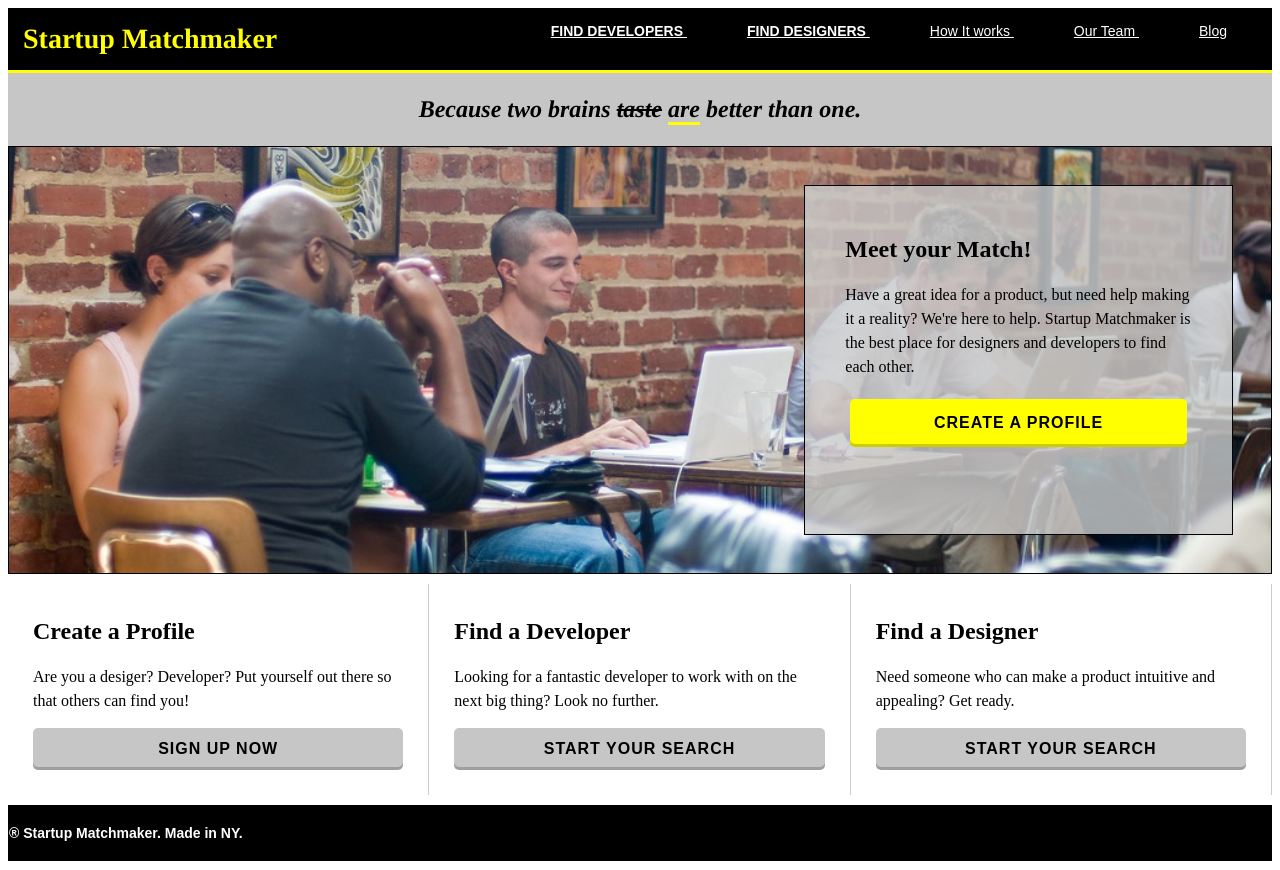
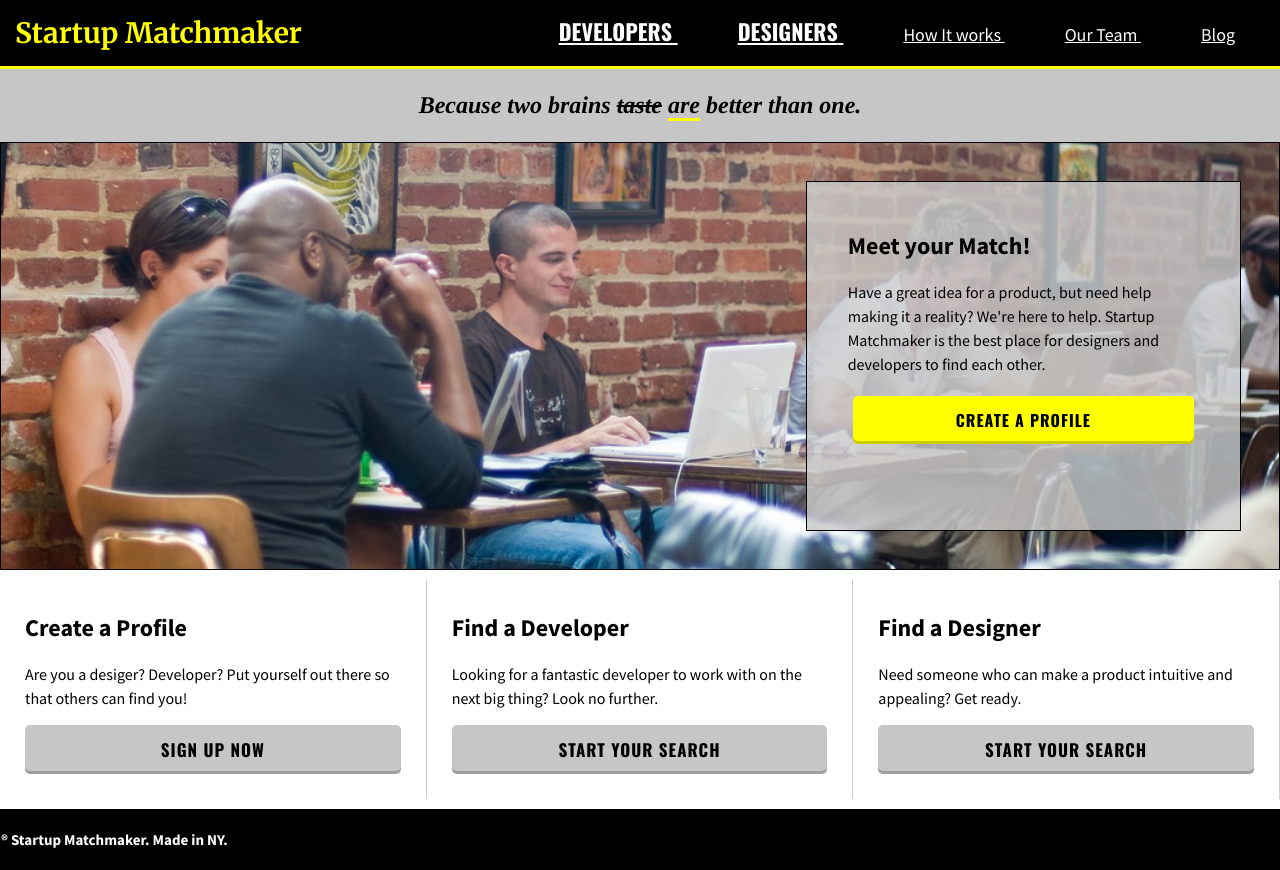
Before and after one commit to parsakos/StrartupMatchmaker, a plain HTML site: page index.html in a window 1280 px wide. Drawn offline with nearby package versions, Linux system fonts and the light colour scheme.

Commit message:
second commit - looking good.

```diff
--- a/index.html
+++ b/index.html
@@ -3,6 +3,8 @@
 	<head>
 		<title>Developer Matchmaker</title>
 		<link rel="stylesheet" href="styles/main.css">
+		<link href='http://fonts.googleapis.com/css?family=Source+Sans+Pro:400,700|Oswald:700|Merriweather:700,700italic' rel='stylesheet' type='text/css'>
+
 	</head>
 	<body>
 		<header class="box clearfix headfoot header">
@@ -10,19 +12,19 @@
 				Startup Matchmaker
 			</h1>
 			<nav class="box box--float-right clearfix">
-				<a href="#" class="box header-nav ">
-					<b>FIND DEVELOPERS</b>
+				<a href="#" class="box header-nav head1">
+					<b>DEVELOPERS</b>
 				</a>
-				<a href="#" class="box header-nav ">
-					<b>FIND DESIGNERS</b>
+				<a href="#" class="box header-nav head1">
+					<b>DESIGNERS</b>
 				</a>
-				<a href="#" class="box header-nav ">
+				<a href="#" class="box header-nav head2">
 					How It works
 				</a>
-				<a href="#" class="box header-nav ">
+				<a href="#" class="box header-nav head2">
 					Our Team
 				</a>
-				<a href="#" class="box header-nav ">
+				<a href="#" class="box header-nav head2">
 					Blog
 				</a>
 			</nav>
--- a/styles/main.css
+++ b/styles/main.css
@@ -65,6 +65,8 @@ h1 {
 	padding: 15px;
 	margin: 15px;
 
+
+
 }
 
 .header {
@@ -74,11 +76,14 @@ h1 {
 
 .footer {
  	padding: 1px;
+ 	font-family: source sans pro;
+ 	font-size: 15px;
+ 	font-weight: 330;
 
 }
 
 .logo {
-	font-family: times;
+	font-family: merriweather;
 	font-weight: bold;
 	color: yellow;
 }
@@ -99,7 +104,7 @@ h1 {
 }
 
 .button {
-	font-family: arial, sans-serif;
+	font-family: oswald;
 	text-decoration: none;
 	text-transform: uppercase;
 	letter-spacing: 1px;
@@ -112,9 +117,10 @@ h1 {
 	box-shadow: inset 0 -3px 0 rgba(0,0,0,.2);
 	border-radius: 5px;
 	margin: 20px;
+	font-size: 17;
 }
 .button2 {
-	font-family: arial, sans-serif;
+	font-family: oswald;
 	text-decoration: none;
 	text-transform: uppercase;
 	letter-spacing: 1px;
@@ -127,6 +133,7 @@ h1 {
 	box-shadow: inset 0 -3px 0 rgba(0,0,0,.2);
 	border-radius: 5px;
 	margin: 15px;
+	font-size: 17px
 }
 
 .boxtext {
@@ -134,4 +141,26 @@ h1 {
 	margin-left: 15px;
 	margin-bottom: 5px;
 	line-height: 1.5;
+	font-family: source sans pro
+
 }
+
+.headertext {
+		text-align: center;
+	vertical-align: center;
+
+}
+
+.head1 {
+	font-family: oswald;
+	font-size: 22px;
+}
+
+.head2 {
+	font-family: source sans pro;
+	font-size: 18px;
+}
+
+body {
+	margin: 0;
+}
```
